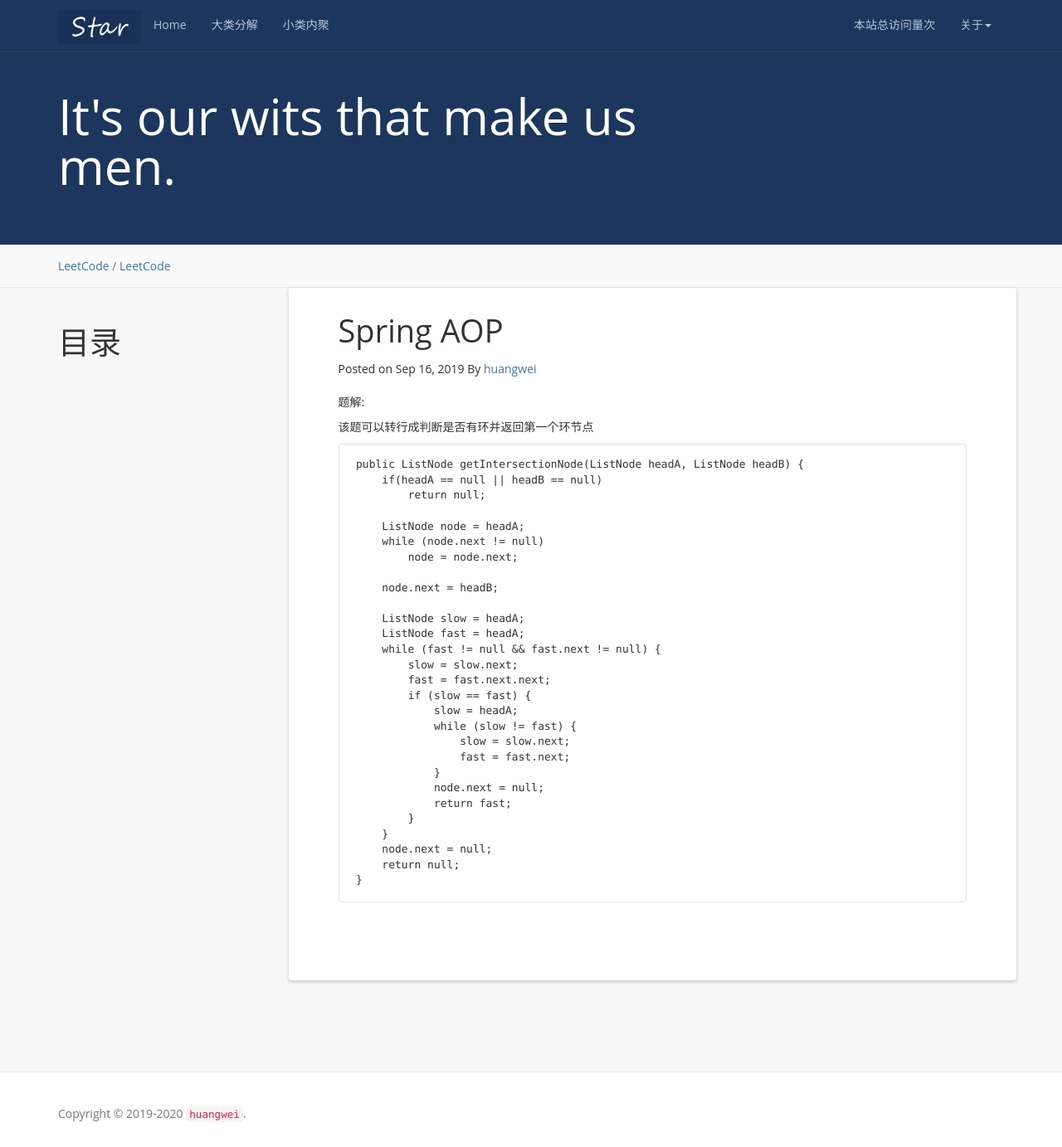
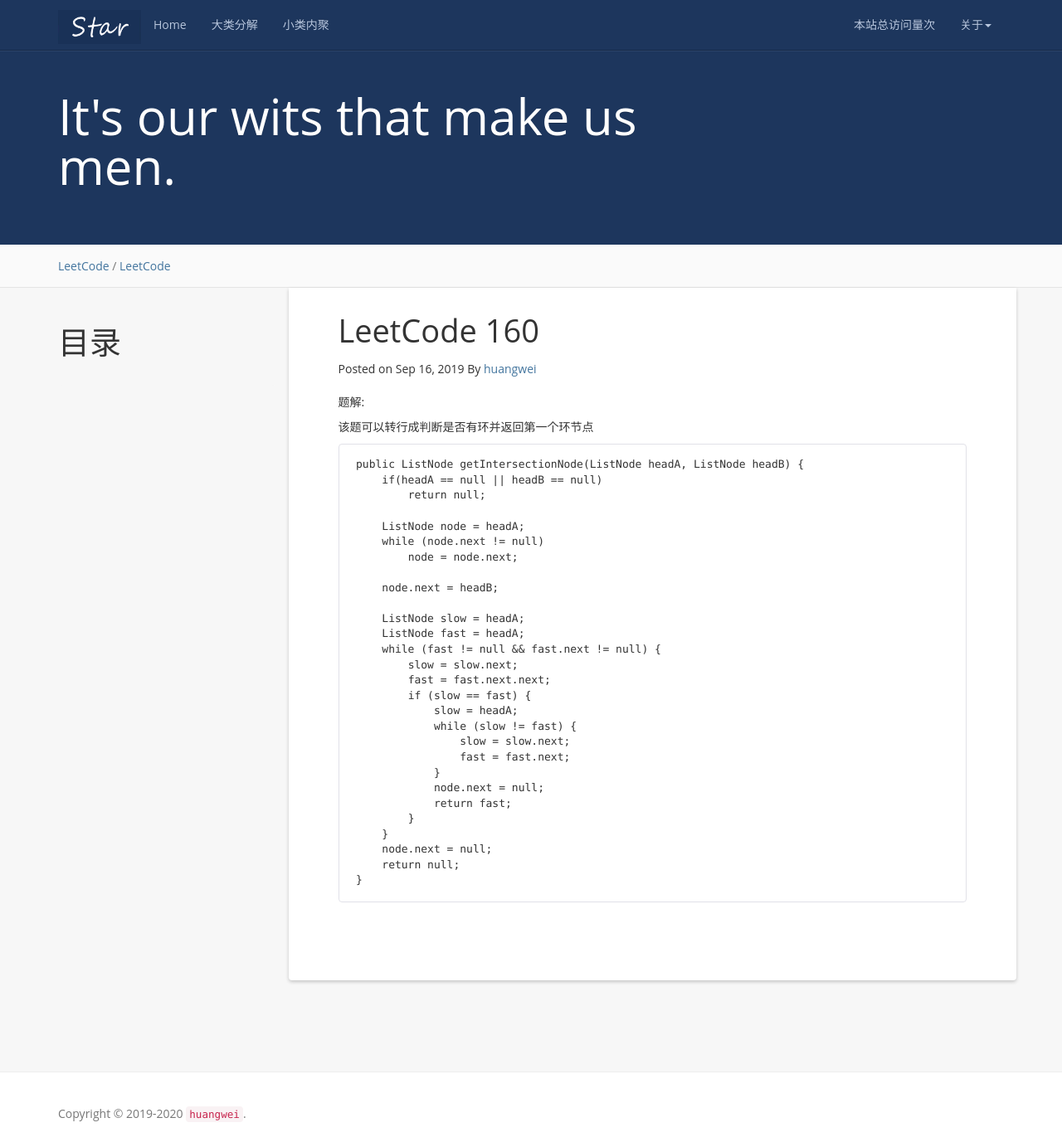
Before and after one commit to mayunmeiyouming/blog, a Jekyll site: the page built from _posts/2019-09-17-leetcode160.md, in a window 1280 px wide and 1383 px high. Shown: the whole window at 83% size. Built offline with Jekyll 4.4.1, drawn with Linux system fonts in a browser that asks for light colours; nearby versions of some CDN libraries; a script that is not in the unit is left out; comment, search, counter and statistics services are not loaded.

Commit message:
2020-2-27-1

```diff
--- a/_posts/2019-09-17-leetcode160.md
+++ b/_posts/2019-09-17-leetcode160.md
@@ -1,6 +1,6 @@
 ---
 layout: post
-title:  "Spring AOP"
+title:  "LeetCode 160"
 date:   2019-09-16 22:11:01 +0800
 categories: LeetCode
 tag: LeetCode
```
